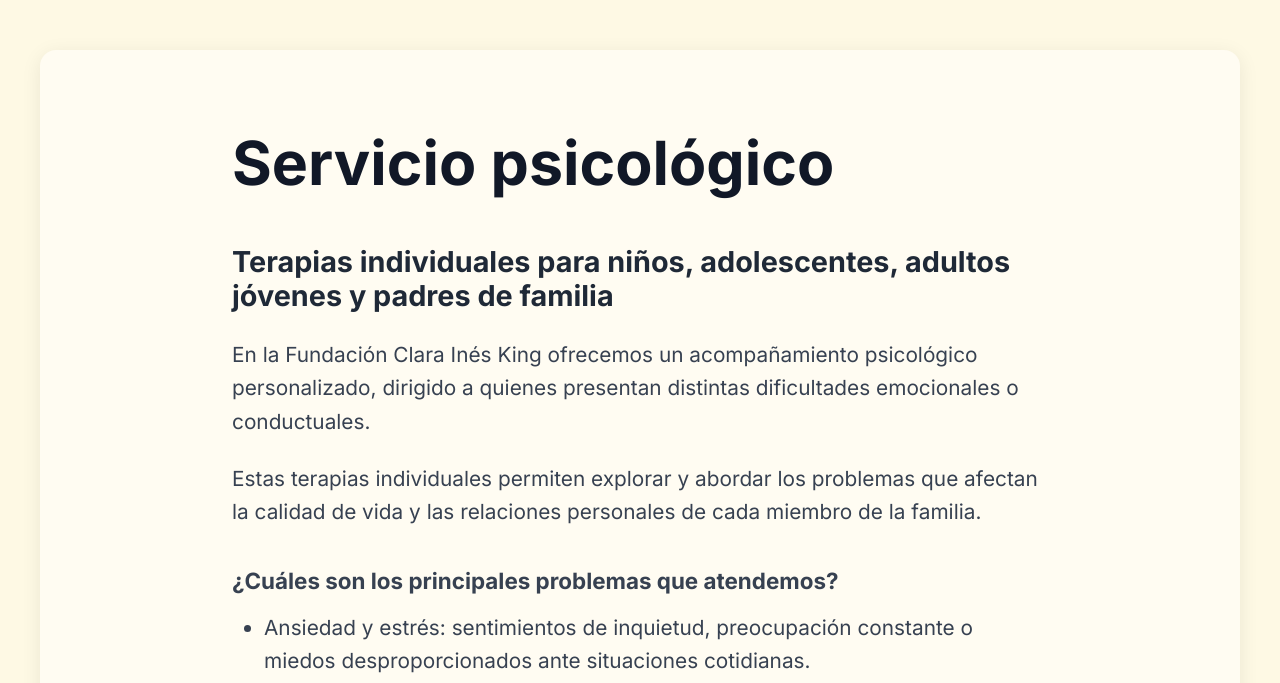
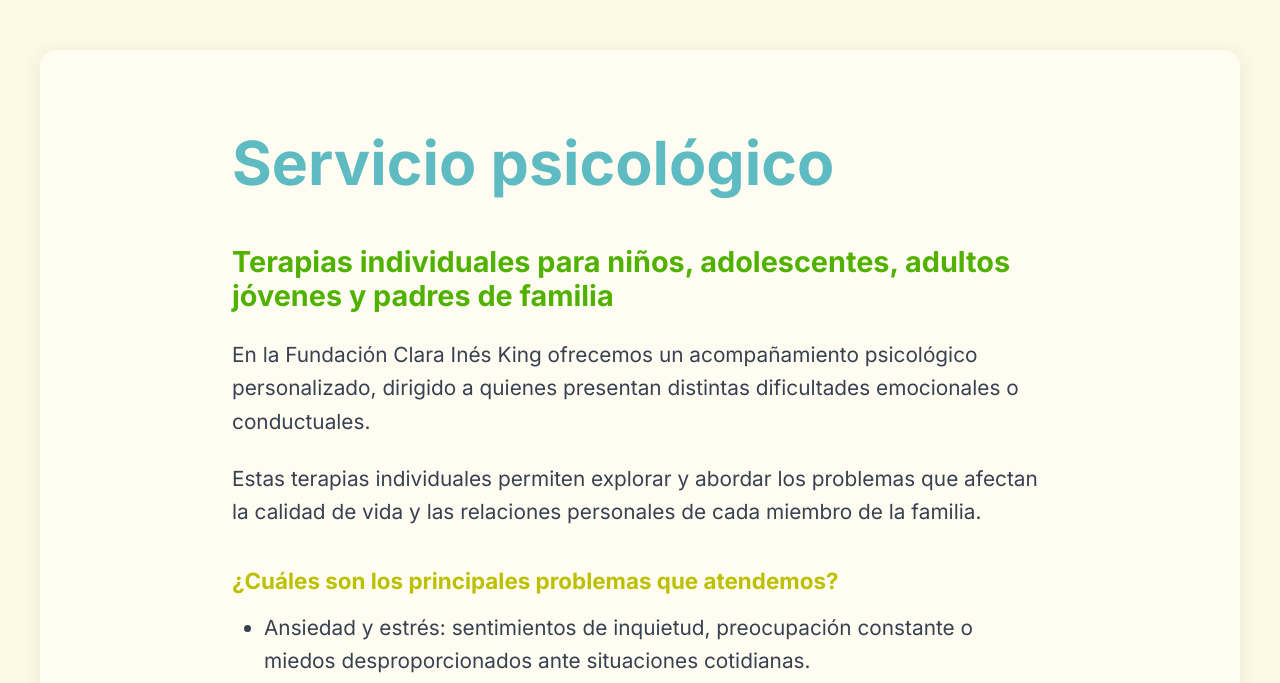
Before and after one commit to gabssnake/fundacionclarainesking, a plain HTML site: page servicios/servicio-psicologico.html in a window 1280 px wide. Shown: the part 78-761 px from the top of the page. Drawn offline with Linux system fonts and the light colour scheme.

Commit message:
colorful titles for single pages

```diff
--- a/single.css
+++ b/single.css
@@ -46,21 +46,24 @@ main h1 {
   font-size: clamp(2.2rem, 8vw, 3.8rem);
   margin-top: 0;
   margin-bottom: 2rem;
-  color: var(--color-gray-900);
+  color: var(--color-blue);
   line-height: 1.1;
   font-weight: 700;
+  filter: saturate(2.2) brightness(0.8);
 }
 
 main h2 {
   font-size: clamp(1.5rem, 4vw, 1.8rem);
-  color: var(--color-gray-800);
+  color: var(--color-green);
   margin-top: 3rem;
   margin-bottom: 1.5rem;
+  filter: saturate(2.2) brightness(0.8);
 }
 
 main h3 {
   font-size: clamp(1.2rem, 3vw, 1.4rem);
-  color: var(--color-gray-700);
+  color: var(--color-yellow);
+  filter: saturate(2.2) brightness(0.8);
 }
 
 main p, main ul, main ol, main blockquote {
```
